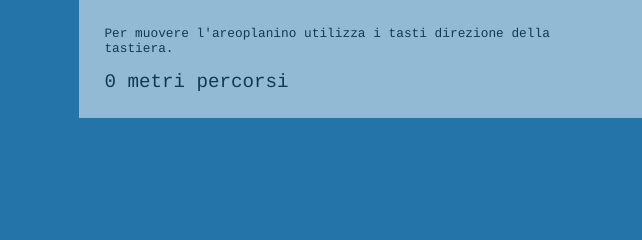
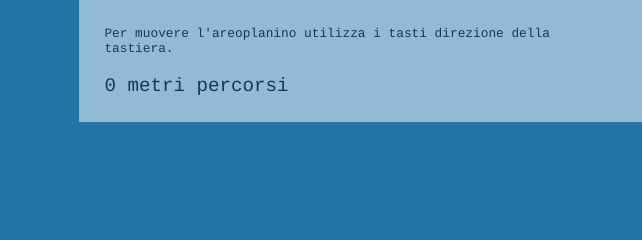
Before and after one commit to romatre/infovis-homework-1, a website built with webpack: page src/index.html in a window 1280 px wide. Shown: the top 240 px of the page, 638-1280 px from the left. Built offline with nearby package versions, Linux system fonts and the light colour scheme.

Commit message:
fix rendering

```diff
--- a/src/css/style.css
+++ b/src/css/style.css
@@ -41,3 +41,7 @@ body {
   text-align: left;
   padding: 2em;
 }
+
+#istruzioni h2 {
+  padding-top: 1em;
+}
--- a/src/index.html
+++ b/src/index.html
@@ -5,14 +5,6 @@
   <title>Primo HW infovis</title>
 </head>
 <body>
-  <div id="root">
-    <div id="istruzioni">
-      <div>
-        <p>Per muovere l'areoplanino utilizza i tasti direzione della tastiera.</p>
-        <br />
-        <h2><span id="metri">0</span> metri percorsi</h2>
-      </div>
-    </div>
-  </div>
+  <div id="root"></div>
 </body>
 </html>
--- a/src/index.js
+++ b/src/index.js
@@ -16,6 +16,12 @@ let state = actions.appendAircraft(root, {
   meters: 0,
 });
 
+const istruzioni = root.append('div').attr('id', 'istruzioni').append('div');
+istruzioni.append('p').text('Per muovere l\'areoplanino utilizza i tasti direzione della tastiera.');
+const istruzioniH2 = istruzioni.append('h2');
+istruzioniH2.append('span').attr('id', 'metri').text('0');
+istruzioniH2.append('span').text(' metri percorsi');
+
 root.append('audio').attr('id', 'sound').append('source').attr('src', sound);
 
 ['Up', 'Right', 'Down', 'Left'].forEach(direction => keypress[`onKey${direction}`](() => {
```
